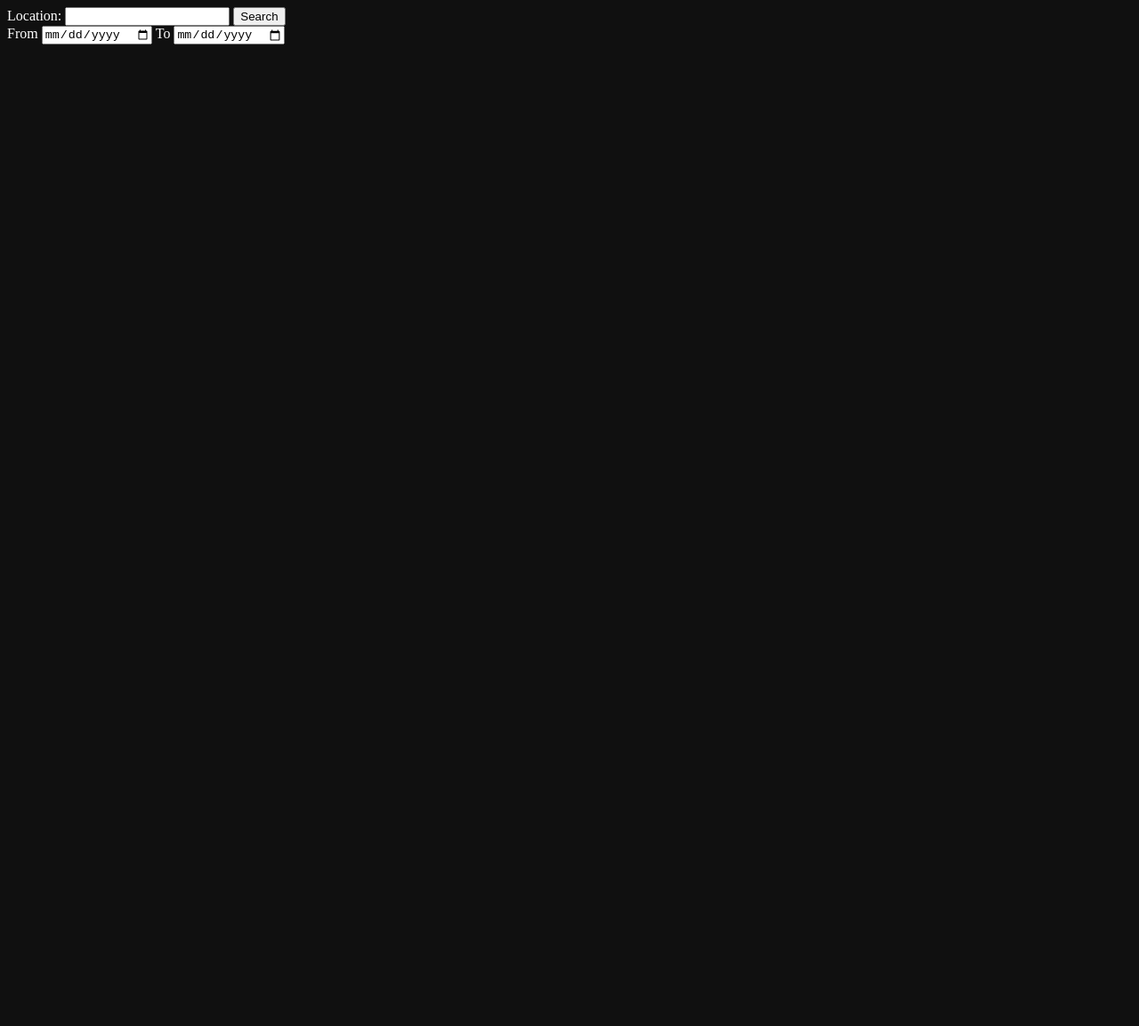
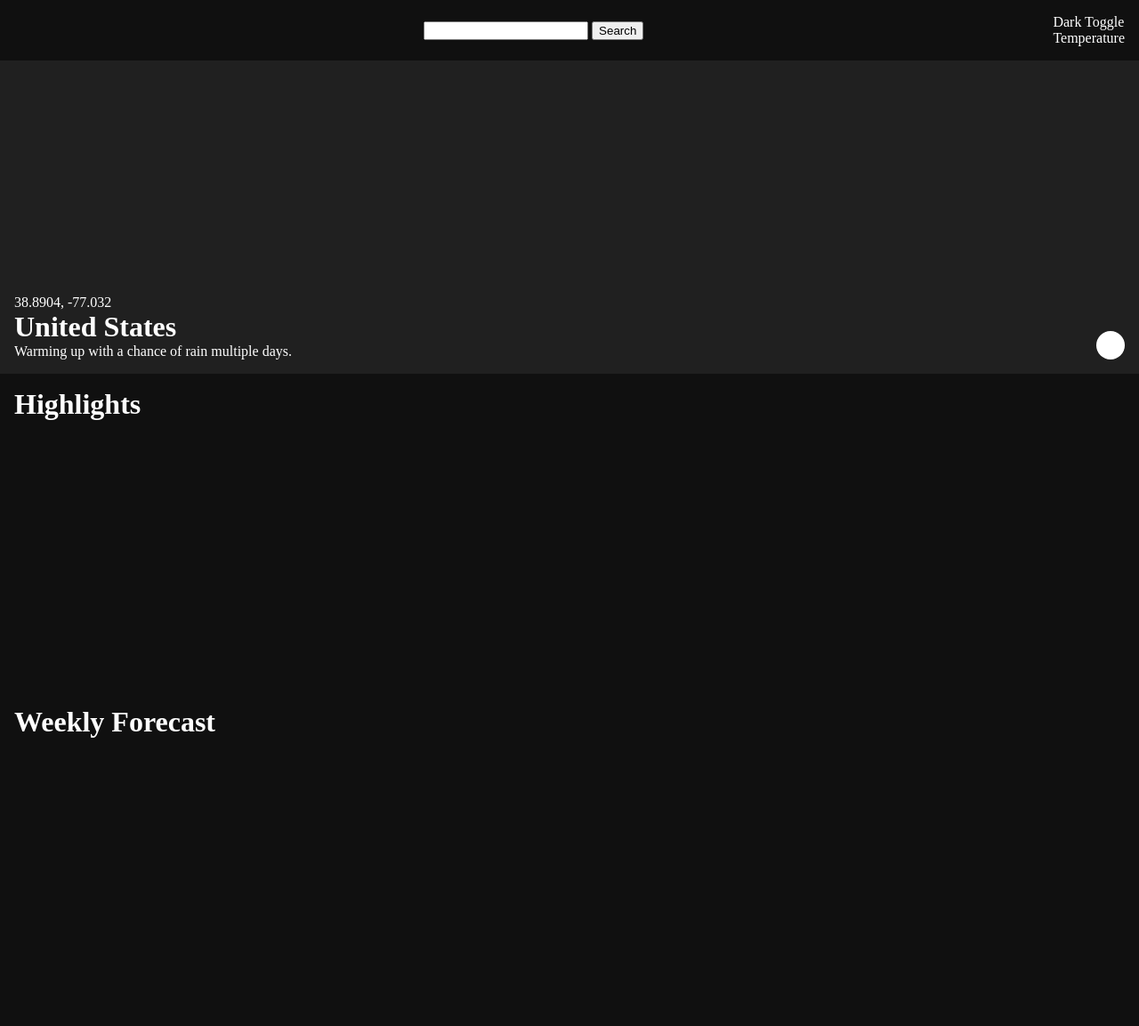
Before and after one commit to markpandan/odin-weather, a website built with webpack: page src/template.html in a window 1280 px wide. Shown: the whole page at 89% size. Before the commit the page ends 800 px from the top, so only its background shows below. Built offline with nearby package versions, Linux system fonts and the light colour scheme; no server answers.

Commit message:
Add design layout

```diff
--- a/src/helpers/retrieve.js
+++ b/src/helpers/retrieve.js
@@ -1,8 +1,10 @@
 import { DEFAULT_LOCATION_URI } from "./constants.js";
 
+// TODO: add "includes" for the subparameter to limit the weather data fetching
 export class VisualCrossingWeatherAPI {
   constructor(API_KEY) {
     this.mainParams = DEFAULT_LOCATION_URI;
+    this.API_KEY = API_KEY;
 
     this.subParams = new URLSearchParams();
     this.subParams.append("key", API_KEY);
--- a/src/index.js
+++ b/src/index.js
@@ -1,8 +1,11 @@
-import "./styles.css";
+import "./styles/main.css";
+import "./styles/placeholder.css";
+
 import { VisualCrossingWeatherAPI } from "./helpers/retrieve";
 import { API_KEY } from "./helpers/constants.js";
 
 const weather = new VisualCrossingWeatherAPI(API_KEY);
+weather.setSubParameters({ unitGroup: "metric" });
 updateWeather();
 
 const location = document.querySelector("#location");
@@ -20,12 +23,12 @@ locationBtn.addEventListener("click", () => {
   updateWeather();
 });
 
-const startDate = document.querySelector("#start-date");
-const endDate = document.querySelector("#end-date");
+// const startDate = document.querySelector("#start-date");
+// const endDate = document.querySelector("#end-date");
 
-startDate.addEventListener("change", () => {
-  weather.setMainParameters(location.value, startDate.value, endDate.value);
-});
+// startDate.addEventListener("change", () => {
+//   weather.setMainParameters(location.value, startDate.value, endDate.value);
+// });
 
 function updateWeather() {
   weather.fetchData().then((res) => {
--- a/src/styles.css
+++ /dev/null
@@ -1,4 +0,0 @@
-body {
-  background-color: #101010;
-  color: white;
-}
--- /dev/null
+++ b/src/styles/main.css
@@ -0,0 +1,53 @@
+* {
+  margin: 0;
+}
+
+body {
+  background-color: #101010;
+  color: white;
+}
+
+nav {
+  display: flex;
+  justify-content: space-between;
+  align-items: center;
+  padding: 1rem;
+}
+
+.jumbotron {
+  display: flex;
+  align-items: end;
+  justify-content: space-between;
+
+  padding: 1rem;
+  background-color: #202020;
+  height: 20rem;
+}
+
+.main-content {
+  padding: 1rem;
+}
+
+.summary {
+  display: flex;
+  height: 20rem;
+}
+
+.sub-summary {
+  flex: 0.5;
+}
+
+.main-summary {
+  flex: 1;
+  display: grid;
+  grid-template: repeat(2, 1fr) / repeat(2, 1fr);
+}
+
+.weather-list {
+  display: flex;
+  height: 20rem;
+}
+
+.weather-list > * {
+  flex: 1;
+}
--- /dev/null
+++ b/src/styles/placeholder.css
@@ -0,0 +1,6 @@
+.circle {
+  width: 32px;
+  height: 32px;
+  border-radius: 16px;
+  background-color: white;
+}
--- a/src/template.html
+++ b/src/template.html
@@ -6,17 +6,53 @@
     <title>Document</title>
   </head>
   <body>
-    <div>
-      <label for="location">Location:</label>
-      <input type="text" id="location" />
-      <button id="location-btn">Search</button>
+    <nav>
+      <div></div>
+      <div>
+        <input type="text" id="location" />
+        <button id="location-btn">Search</button>
+      </div>
+      <div>
+        <!-- TODO: Dark and Light Mode Toggler -->
+        <div>Dark Toggle</div>
+        <!-- Celsius or Fahrenheit -->
+        <div>Temperature</div>
+      </div>
+    </nav>
+
+    <!-- Jumbotron is aligned to the currentCondition -->
+    <div class="jumbotron">
+      <div>
+        <p>38.8904, -77.032</p>
+        <h1>United States</h1>
+        <p>Warming up with a chance of rain multiple days.</p>
+      </div>
+      <div>
+        <!-- icon -->
+        <div class="circle"></div>
+      </div>
     </div>
-
-    <div>
-      <label for="start-date">From</label>
-      <input type="date" id="start-date" />
-      <label for="end-date">To</label>
-      <input type="date" id="end-date" />
+    <div class="main-content">
+      <h1>Highlights</h1>
+      <div class="summary">
+        <div class="main-summary">
+          <div class=".cloud-cover"></div>
+          <div class=".dew"></div>
+          <div class="feels-like"></div>
+          <div class="humidity"></div>
+        </div>
+        <div class="sub-summary"></div>
+      </div>
+      <h1>Weekly Forecast</h1>
+      <div class="weather-list">
+        <div class="list"></div>
+        <div class="list"></div>
+        <div class="list"></div>
+        <div class="list"></div>
+        <div class="list"></div>
+        <div class="list"></div>
+        <div class="list"></div>
+      </div>
     </div>
   </body>
 </html>
```
